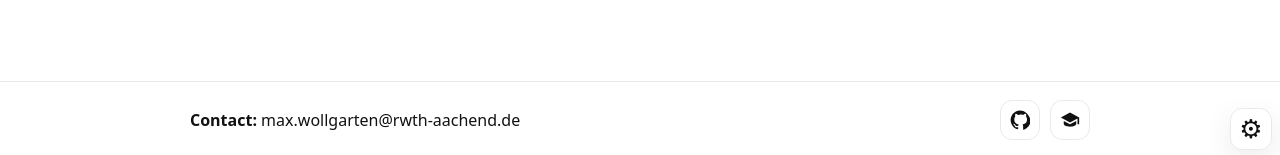
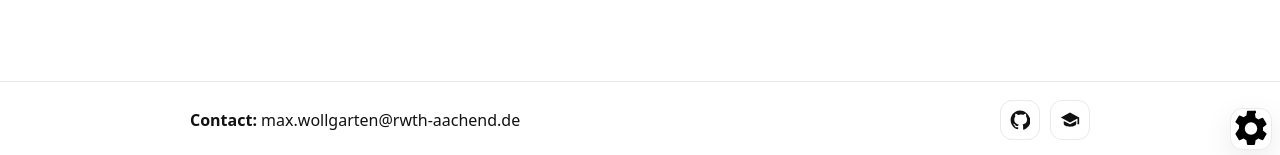
Before and after one commit to Max-Wollgarten/max-wollgarten.github.io, a Jekyll site: the page built from index.md, in a window 1280 px wide. Shown: the part 742-897 px from the top of the page. Built offline with Jekyll 4.4.1, drawn with Linux system fonts in a browser that asks for light colours.

Commit message:
Update default.html

```diff
--- a/_layouts/default.html
+++ b/_layouts/default.html
@@ -26,7 +26,12 @@
   </head>
 
   <body>
-    <button class="control-fab" id="uiFab" type="button" aria-label="Display settings" aria-expanded="false" aria-controls="uiPanel">⚙︎</button>
+    <button class="control-fab" id="uiFab" type="button"
+      aria-label="Display settings" aria-expanded="false" aria-controls="uiPanel">
+      <svg class="fab-icon" viewBox="0 0 24 24" aria-hidden="true">
+        <path d="M19.14 12.94c.04-.31.06-.63.06-.94s-.02-.63-.06-.94l2.03-1.58a.5.5 0 0 0 .12-.64l-1.92-3.32a.5.5 0 0 0-.6-.22l-2.39.96a7.2 7.2 0 0 0-1.63-.94l-.36-2.54A.5.5 0 0 0 13.9 1h-3.8a.5.5 0 0 0-.49.42l-.36 2.54c-.58.23-1.12.54-1.63.94l-2.39-.96a.5.5 0 0 0-.6.22L2.71 7.48a.5.5 0 0 0 .12.64l2.03 1.58c-.04.31-.06.63-.06.94s.02.63.06.94L2.83 14.52a.5.5 0 0 0-.12.64l1.92 3.32c.13.22.39.3.6.22l2.39-.96c.5.4 1.05.71 1.63.94l.36 2.54c.04.24.25.42.49.42h3.8c.24 0 .45-.18.49-.42l.36-2.54c.58-.23 1.12-.54 1.63-.94l2.39.96c.22.09.47 0 .6-.22l1.92-3.32a.5.5 0 0 0-.12-.64l-2.03-1.58zM12 15.5A3.5 3.5 0 1 1 12 8a3.5 3.5 0 0 1 0 7.5z"/>
+      </svg>
+    </button>
 
     <aside class="control-panel" id="uiPanel" aria-hidden="true">
       <div class="panel-header">
```
